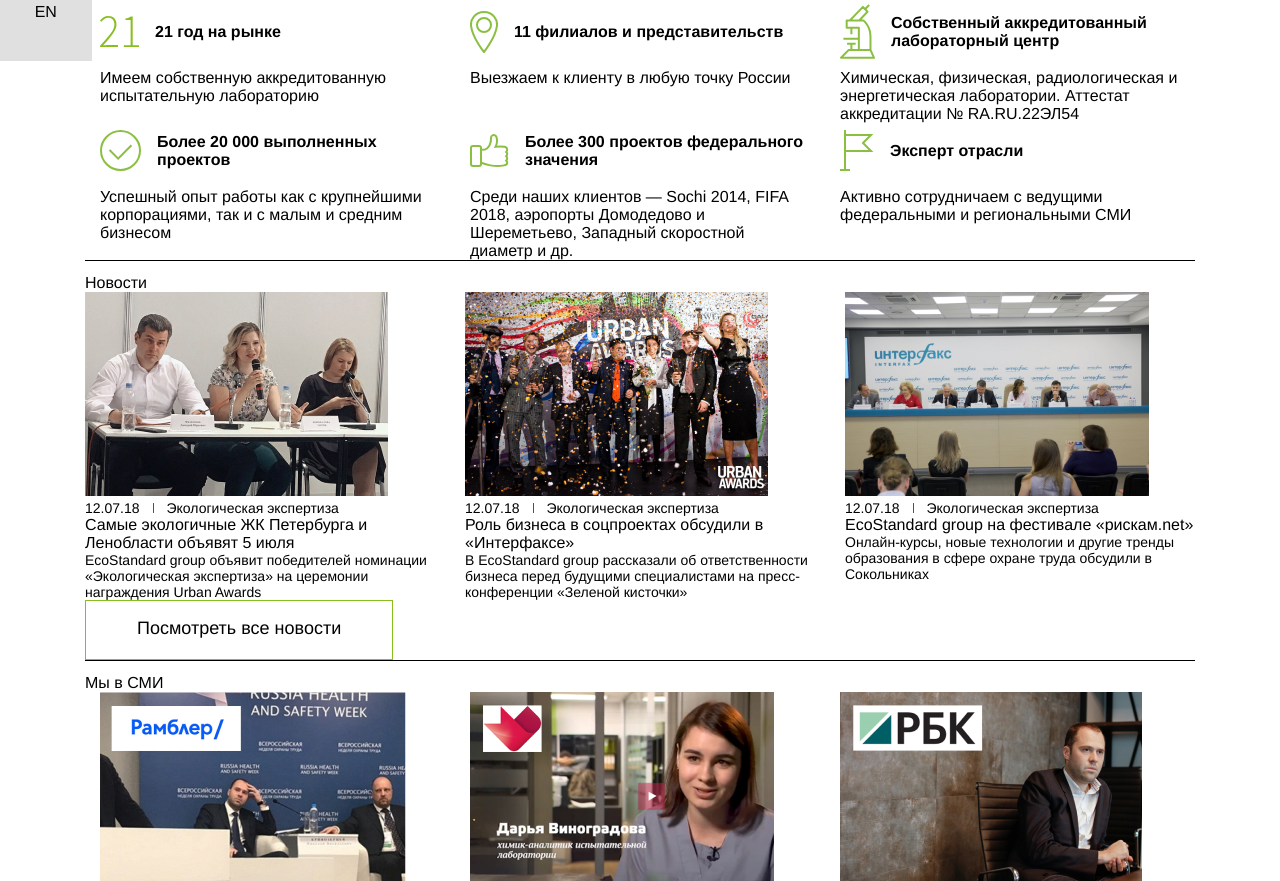
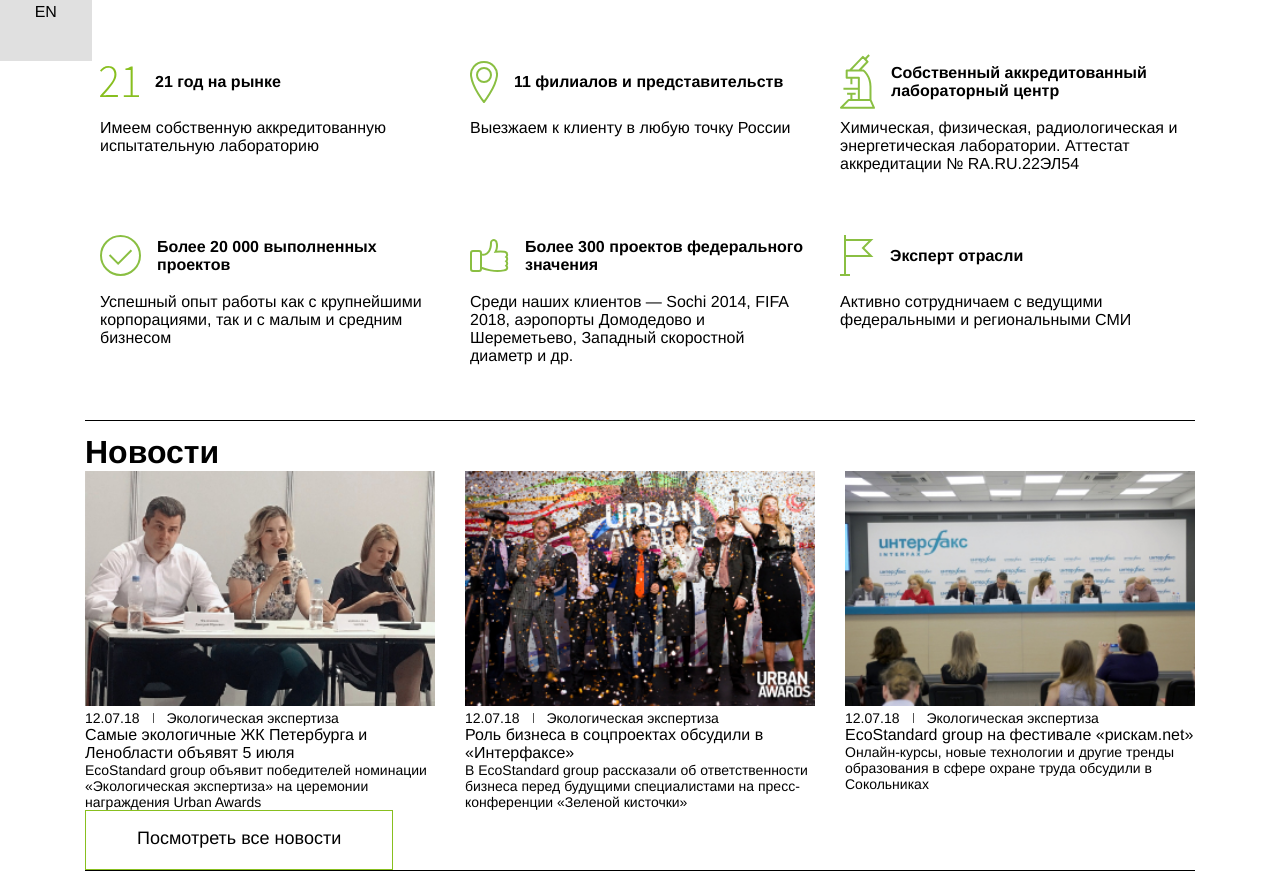
Before and after one commit to Kostennikov/test, a website with bundled scripts: page index.html in a window 1280 px wide. Shown: the part 739-1620 px from the top of the page. Built offline with nearby package versions, Linux system fonts and the light colour scheme; a script that the page names is missing; a web font is replaced by a local one.

Commit message:
refactoring and using Luxor

```diff
--- /dev/null
+++ b/common.js
@@ -0,0 +1,4 @@
+const DateTime = luxon.DateTime,
+elem = document.querySelector("#data");
+elem.innerText = DateTime.local().setLocale('en-GB').toLocaleString();
+console.log( DateTime.local().setLocale().startOf('week').toISO() );
--- a/index.html
+++ b/index.html
@@ -23,8 +23,7 @@
                     <a href="#" class="insta-link"><svg class="insta" width="22" height="22" viewBox="0 0 22 22">
                             <use href="images/sprites.svg#insta"></use>
                         </svg> </a>
-                    <a href="#" class="youtube-link"> <svg class="youtube" width="30" height="22"
-                        viewBox="0 0 30 22">
+                    <a href="#" class="youtube-link"> <svg class="youtube" width="30" height="22" viewBox="0 0 30 22">
                             <use href="images/sprites.svg#youtube"></use>
                         </svg></a>
                     <span class="lang">EN</span>
@@ -104,9 +103,11 @@
                         <br>
                         <p class="main__content-end">Успешно работаем по всей территории России и СНГ с 1997 года</p>
 
+
+
+                        <div class="cells">
                             <div class="container">
                                 <div class="row">
-                                <div class="cells">
                                     <div class="col-4">
                                         <div class="cell-years cell-all">
                                             <svg class="cell-years__icon cell__icon" width="39" height="31"
@@ -157,9 +158,11 @@
                                     </div>
                                 </div>
                             </div>
+                        </div>
 
+                        <div class="cells-second">
+                            <div class="container">
                                 <div class="row">
-                                <div class="cells-second">
                                     <div class="col-4">
                                         <div class="cell-ok cell-all">
                                             <svg class="cell-ok__icon cell__icon" width="41" height="41"
@@ -218,14 +221,14 @@
                 <div class="row">
                     <div class="col-12">
                         <div class="line"></div>
-                        <div class="global-footer">
+                        <div class="global-header">
                             <p>Новости</p>
                         </div>
                         <div class="news">
                             <div class="row">
                                 <div class="col-12 col-md-4">
                                     <div class="news-block">
-                                        <img src="images/image1.jpg" alt="">
+                                        <img class="news-block__img" src="images/image1.jpg" alt="">
                                         <div class="pic-info">
                                             <span class="pic-info__data">12.07.18</span>
                                             <div class="pic-info__vertical-line"></div>
@@ -241,7 +244,7 @@
                                 </div>
                                 <div class="col-12 col-md-4">
                                     <div class="news-block">
-                                        <img src="images/image2.jpg" alt="">
+                                        <img class="news-block__img" src="images/image2.jpg" alt="">
                                         <div class="pic-info">
                                             <span class="pic-info__data">12.07.18</span>
                                             <div class="pic-info__vertical-line"></div>
@@ -256,7 +259,7 @@
                                 </div>
                                 <div class="col-12 col-md-4">
                                     <div class="news-block">
-                                        <img src="images/image3.jpg" alt="">
+                                        <img class="news-block__img" src="images/image3.jpg" alt="">
                                         <div class="pic-info">
                                             <span class="pic-info__data">12.07.18</span>
                                             <div class="pic-info__vertical-line"></div>
@@ -285,13 +288,14 @@
                 <div class="row">
                     <div class="col-12">
                         <div class="line"></div>
-                        <div class="global-footer">
+                        <div class="global-header">
                             <p>Мы в <span class="text-up">СМИ</span></p>
                         </div>
                         <div class="massmedia">
+                            <div class="row">
                                 <div class="col-4">
                                     <div class="massmedia-block">
-                                    <img src="images/MassMedia1.jpg" alt="">
+                                        <img class="massmedia-block__img" src="images/MassMedia1.jpg" alt="">
                                         <div class="pic-info">
                                             <span class="pic-info__data">16.04.18</span>
                                         </div>
@@ -307,7 +311,7 @@
                                 </div>
                                 <div class="col-4">
                                     <div class="massmedia-block">
-                                    <img src="images/MassMedia2.jpg" alt="">
+                                        <img class="massmedia-block__img" src="images/MassMedia2.jpg" alt="">
                                         <div class="pic-info">
                                             <span class="pic-info__data">14.11.17</span>
                                         </div>
@@ -323,7 +327,7 @@
                                 </div>
                                 <div class="col-4">
                                     <div class="massmedia-block">
-                                    <img src="images/MassMedia3.jpg" alt="">
+                                        <img class="massmedia-block__img" src="images/MassMedia3.jpg" alt="">
                                         <div class="pic-info">
                                             <span class="pic-info__data">10.04.18</span>
                                         </div>
@@ -332,6 +336,7 @@
                                             цветущая
                                             экологичная страна»</p>
 
+                                    </div>
                                 </div>
                             </div>
                         </div>
@@ -350,10 +355,7 @@
                 <div class="row">
                     <div class="col-12">
                         <div class="brands">
-                            <script type="text/javascript">
-                                var now = DateTime.local();
 
-                            </script>
 
                             <img src="images/3.svg" alt="">
 
@@ -431,12 +433,12 @@
                 </div>
             </div>
         </div>
-
+        <div id="data"></div>
     </article>
     <div class="footer header">
         <div class="container-fluid">
             <div class="row align-items-center footer__row">
-
+                <div id="data"></div>
                 <div class="col-2 col-2 offset-1">
                     <div class="footer__logo">
                         <a href="#"><svg class="footer__logo--icon" width="128" height="44" viewBox="0 0 128 44">
@@ -469,7 +471,11 @@
             </div>
         </div>
     </div>
+
+    <script src="https://moment.github.io/luxon/global/luxon.min.js"></script>
+    <script src="./common.js"></script>
     <script src="./index.js"></script>
+
 </body>
 
 </html>
--- a/package.json
+++ b/package.json
@@ -20,6 +20,7 @@
   },
   "homepage": "https://github.com/Kostennikov/test#readme",
   "dependencies": {
+    "axios": "^0.19.2",
     "bootstrap": "^4.5.0",
     "cssnano": "^4.1.10",
     "luxon": "^1.24.1",
--- a/scss/index.scss
+++ b/scss/index.scss
@@ -49,17 +49,12 @@
     background-color: #8abf42;
 }
 
-// .top-block::after{
-//         content: '';
-//         width: 100%;
-//         height: 540px;
-//         background-color: #525252;
-//         opacity: 1;
-//     }
+
 .top-block {
     background-image: url(/images/Rectangle5.2.png);
     background-size: cover;
     height: 540px;
+    margin-bottom: 55px;
 
     &__content {
         color: #fff;
@@ -197,6 +192,7 @@
             font-weight: 300;
             font-size: 1.125em;
             margin-bottom: 105px;
+            margin-bottom: 100px;
         }
     }
 
@@ -223,6 +219,7 @@
         &__info {
             font-weight: 300;
             font-size: 1em;
+            margin-bottom: 55px;
         }
         &:last-child {
             flex-direction: column;
@@ -236,12 +233,20 @@
     .news,
     .massmedia {
         display: flex;
+        justify-content: space-between;
     }
     .news-block,
     .massmedia-block {
+
+        &__img{
+
+            width: 100%;
+
+        }
         &__header {
             font-weight: 700;
             font-size: 1.125em;
+
         }
         &__desc {
             font-weight: 300;
```
Also changed, not shown: dist/index.html, images/Rectangle 8.1.jpg (added), images/Rectangle 8.1@2x.jpg (added), images/Rectangle 8.2.jpg (added), images/Rectangle 8.2@2x.jpg (added), images/Rectangle 8.jpg (added), images/Rectangle 8@2x.jpg (added), index.js (line endings or trailing spaces), 9 other files. Lines whose indentation alone changed are shown as unchanged.
